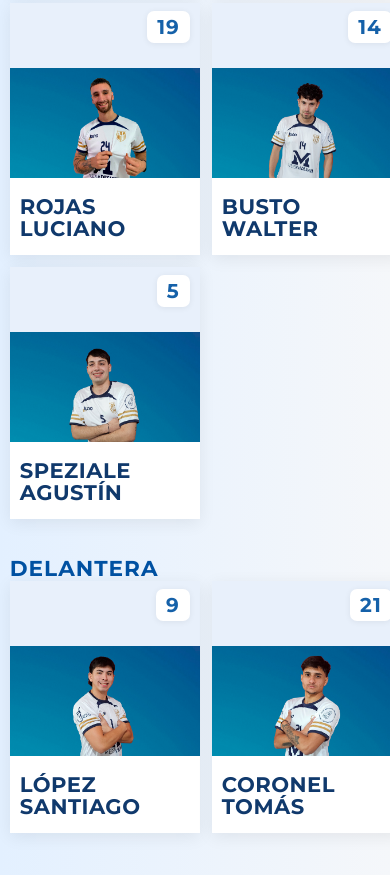
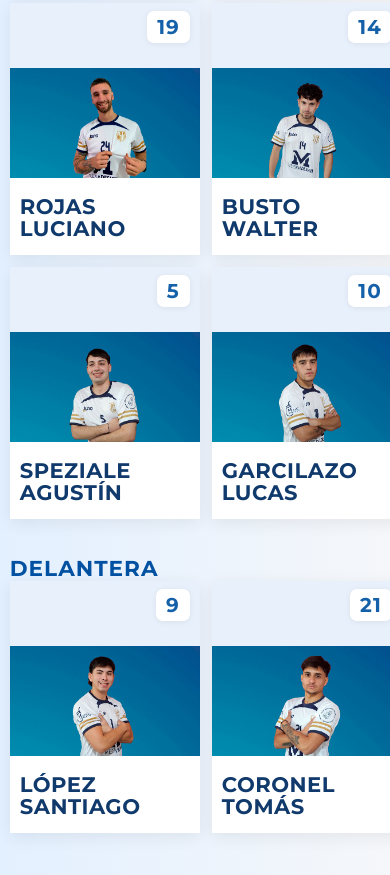
Before and after one commit to juanfullana/LaM, a plain HTML site: page plantel.html in a window 390 px wide. Shown: the part 1621-2496 px from the top of the page. Drawn offline with Linux system fonts and the light colour scheme.

Commit message:
Cambios en lo responsive

```diff
--- a/plantel.html
+++ b/plantel.html
@@ -156,6 +156,16 @@
                     <span class="jugador-nombre">AGUSTÍN</span>
                 </div>
             </div>
+            <div class="jugador-card">
+                <div class="jugador-img">
+                    <img src="img/Jugadores/Garcilazo.png" alt="Jugador 1">
+                    <span class="numero">10</span>
+                </div>
+                <div class="jugador-info">
+                    <span class="jugador-nombre">GARCILAZO</span>
+                    <span class="jugador-nombre">LUCAS</span>
+                </div>
+            </div>
         </div>
         <h2 class="seccion-posicion">DELANTERA</h2>
         <div class="grid-plantel">
```
Also changed, not shown: img/Jugadores/Garcilazo.png (added).
